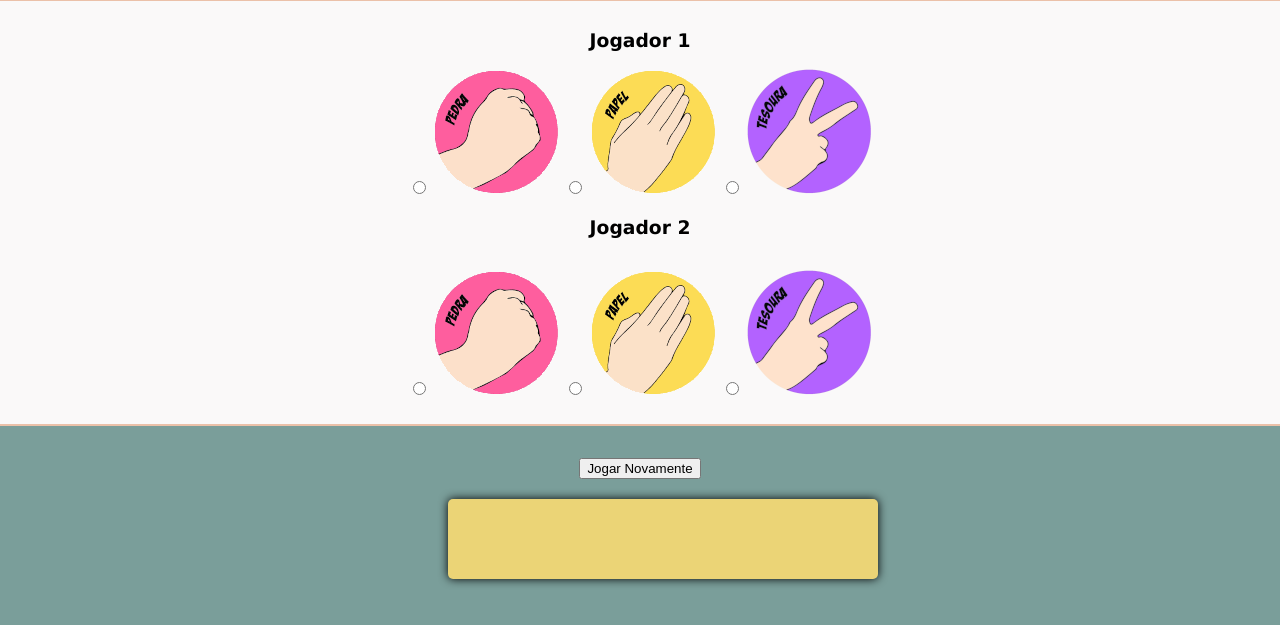
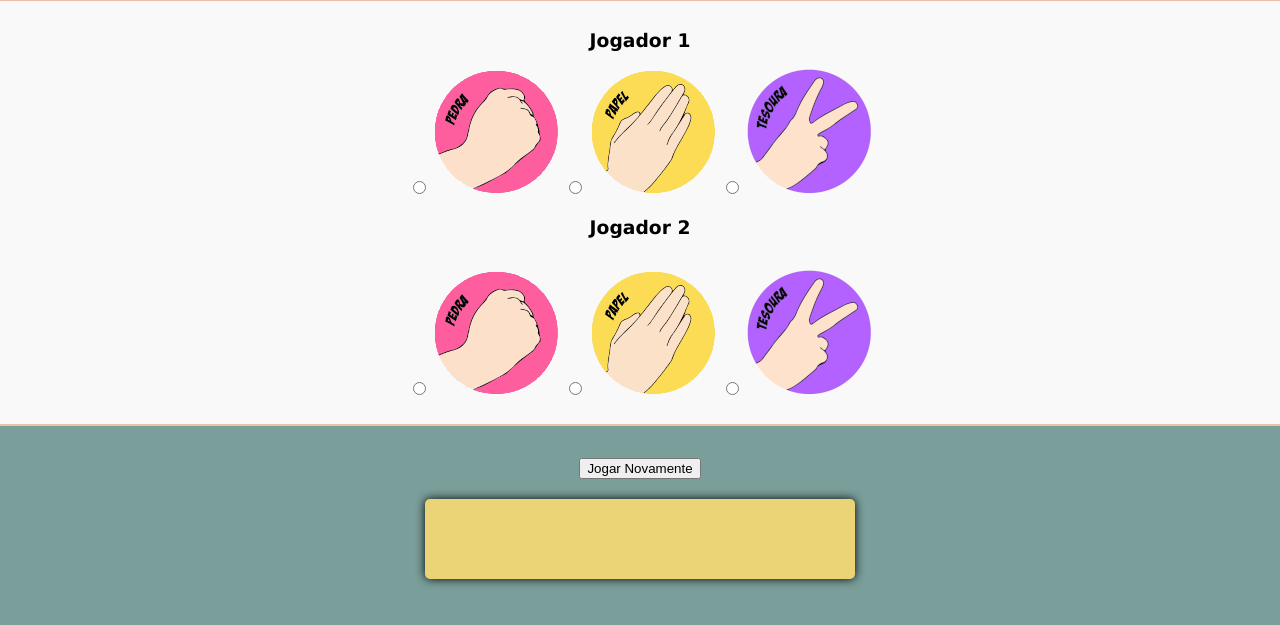
Before and after one commit to Jessmartins91/ProjetoJokenpo, a plain HTML site: page index.html in a window 1280 px wide. Shown: the part 81-706 px from the top of the page. Drawn offline with Linux system fonts and the light colour scheme.

Commit message:
melhorias css e estrutura html

```diff
--- a/index.html
+++ b/index.html
@@ -39,7 +39,7 @@
         <button onClick="window.location.reload();">Jogar Novamente </button>
 
     </div>
-    <div class="result" id='resultado'></div>
+    <div class="result"  ><span id="resultado"></span></div>
 
     <script src="jokenpo.js"></script>
 
--- a/style.css
+++ b/style.css
@@ -57,10 +57,11 @@ main{
 
 }
 .result{
-    margin-top: 20px;
-    margin-left: 35%;
+    margin: 20px auto;
+    justify-content: center;
     align-items: center;
     width: 400px;
+    display: flex;
     height: 50px;
     border-radius: 5px;
     box-shadow: 0px 0px 10px black;
```
Also changed, not shown: logo.png (deleted). Lines whose indentation alone changed are shown as unchanged.
